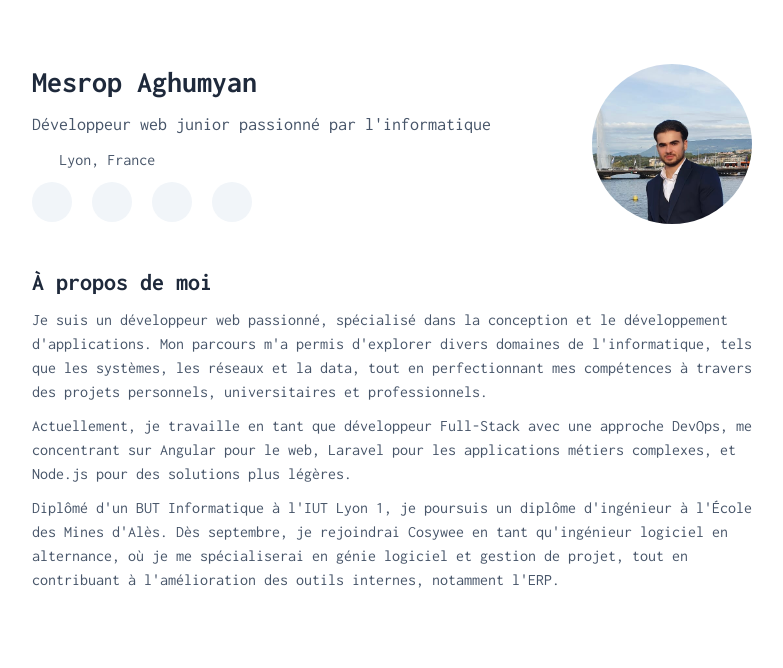
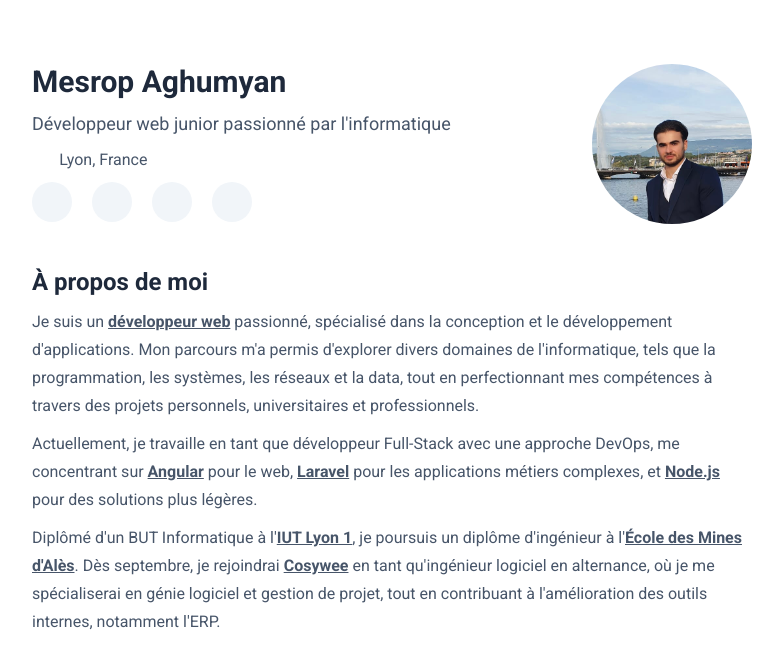
Before and after one commit to mesropaghumyan/portfolio, an Angular app: page / in a window 1280 px wide. Shown: the top 668 px of the page, without its empty margins (248-1031 px from the left). Built offline with nearby package versions, Linux system fonts and the light colour scheme.

Commit message:
underline keywords in about component

```diff
--- a/src/app/about/about.component.html
+++ b/src/app/about/about.component.html
@@ -1,9 +1,7 @@
 <div class="flex flex-col gap-y-2.5">
   <h1 class="max-md:text-xl text-2xl font-bold text-slate-800">{{ data.fr.about.title }}</h1>
 
-  <div class="flex flex-col gap-y-2.5 text-slate-600">
-    <p *ngFor="let paragraph of data.fr.about.paragraphs">
-      {{ paragraph.text }}
-    </p>
+  <div class="flex flex-col gap-y-2.5 text-slate-600 leading-7">
+    <p *ngFor="let paragraph of data.fr.about.paragraphs" [innerHTML]="paragraph.text"></p>
   </div>
 </div>
--- a/src/app/data.ts
+++ b/src/app/data.ts
@@ -31,13 +31,13 @@ export const data = {
       title: "À propos de moi",
       paragraphs: [
         {
-          text: "Je suis un développeur web passionné, spécialisé dans la conception et le développement d'applications. Mon parcours m'a permis d'explorer divers domaines de l'informatique, tels que les systèmes, les réseaux et la data, tout en perfectionnant mes compétences à travers des projets personnels, universitaires et professionnels."
+          text: "Je suis un <a target='_blank' href='https://www.onisep.fr/ressources/univers-metier/metiers/developpeur-developpeuse-informatique' class='text-slate-600 hover:text-slate-800 underline font-bold'>développeur web</a> passionné, spécialisé dans la conception et le développement d'applications. Mon parcours m'a permis d'explorer divers domaines de l'informatique, tels que la programmation, les systèmes, les réseaux et la data, tout en perfectionnant mes compétences à travers des projets personnels, universitaires et professionnels."
         },
         {
-          text: "Actuellement, je travaille en tant que développeur Full-Stack avec une approche DevOps, me concentrant sur Angular pour le web, Laravel pour les applications métiers complexes, et Node.js pour des solutions plus légères."
+          text: "Actuellement, je travaille en tant que développeur Full-Stack avec une approche DevOps, me concentrant sur <a target='_blank' href='https://angular.dev/' class='text-slate-600 hover:text-slate-800 font-bold underline'>Angular</a> pour le web, <a target='_blank' href='https://laravel.com/' class='text-slate-600 hover:text-slate-800 font-bold underline'>Laravel</a> pour les applications métiers complexes, et <a target='_blank' href='https://nodejs.org/en' class='text-slate-600 hover:text-slate-800 font-bold underline'>Node.js</a> pour des solutions plus légères."
         },
         {
-          text: "Diplômé d'un BUT Informatique à l'IUT Lyon 1, je poursuis un diplôme d'ingénieur à l'École des Mines d'Alès. Dès septembre, je rejoindrai Cosywee en tant qu'ingénieur logiciel en alternance, où je me spécialiserai en génie logiciel et gestion de projet, tout en contribuant à l'amélioration des outils internes, notamment l'ERP."
+          text: "Diplômé d'un BUT Informatique à l'<a target='_blank' href='https://iut.univ-lyon1.fr/' class='text-slate-600 hover:text-slate-800 font-bold underline'>IUT Lyon 1</a>, je poursuis un diplôme d'ingénieur à l'<a target='_blank' href='https://www.imt-mines-ales.fr/' class='text-slate-600 hover:text-slate-800 font-bold underline'>École des Mines d'Alès</a>. Dès septembre, je rejoindrai <a target='_blank' href='https://www.cosywee.com/' class='text-slate-600 hover:text-slate-800 font-bold underline'>Cosywee</a> en tant qu'ingénieur logiciel en alternance, où je me spécialiserai en génie logiciel et gestion de projet, tout en contribuant à l'amélioration des outils internes, notamment l'ERP."
         }
       ]
     }
--- a/src/index.html
+++ b/src/index.html
@@ -9,7 +9,7 @@
 
   <link rel="preconnect" href="https://fonts.googleapis.com">
   <link rel="preconnect" href="https://fonts.gstatic.com" crossorigin>
-  <link href="https://fonts.googleapis.com/css2?family=Inconsolata:wght@200..900&family=Roboto+Mono:ital,wght@0,100..700;1,100..700&display=swap" rel="stylesheet">
+  <link href="https://fonts.googleapis.com/css2?family=Inconsolata:wght@200..900&family=Roboto+Mono:ital,wght@0,100..700;1,100..700&family=Roboto:ital,wght@0,100;0,300;0,400;0,500;0,700;0,900;1,100;1,300;1,400;1,500;1,700;1,900&display=swap" rel="stylesheet">
 </head>
 <body>
   <app-root></app-root>
--- a/src/styles.css
+++ b/src/styles.css
@@ -3,5 +3,5 @@
 @tailwind utilities;
 
 * {
-  font-family: "Inconsolata", monospace;
+  font-family: "Roboto", sans-serif;
 }
```
